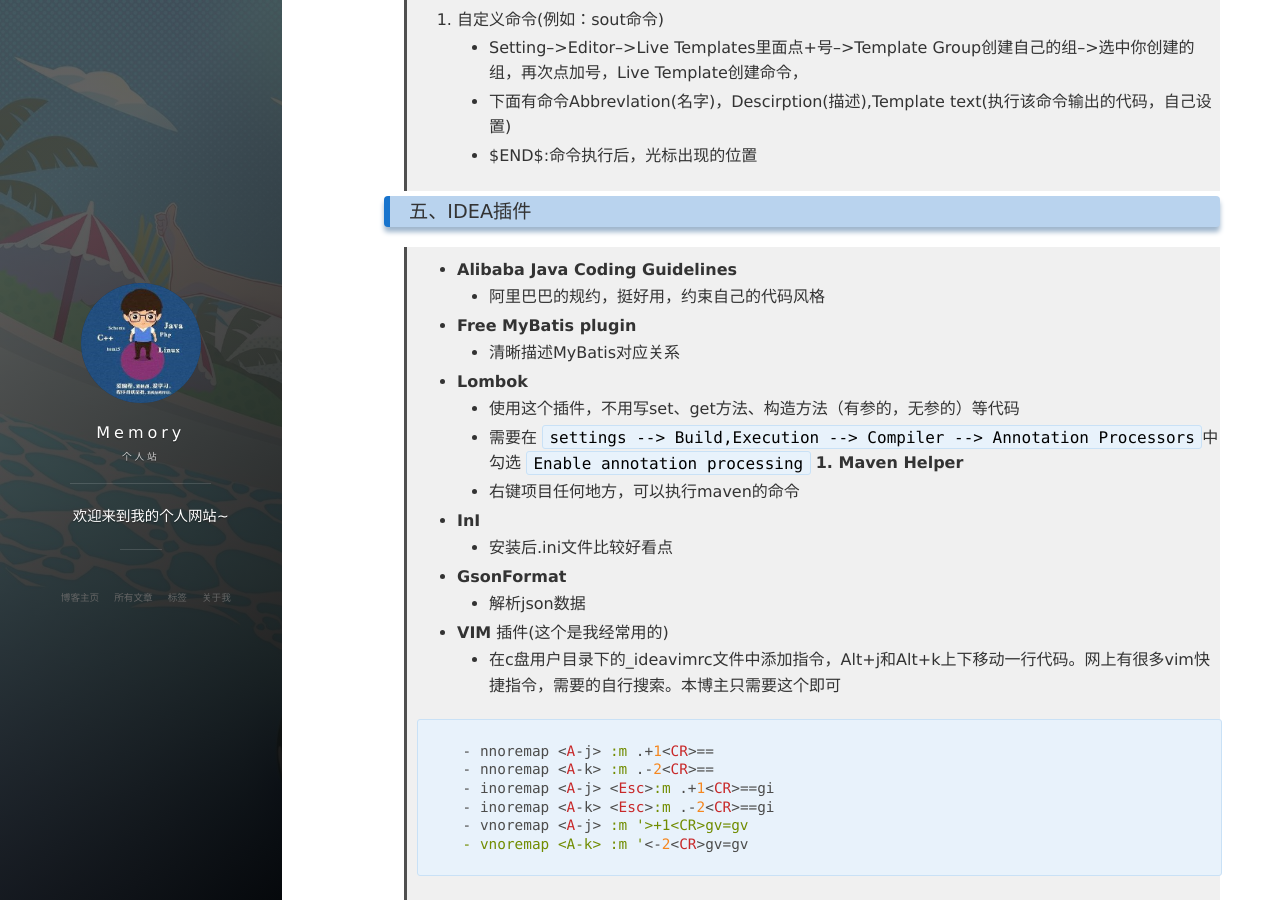
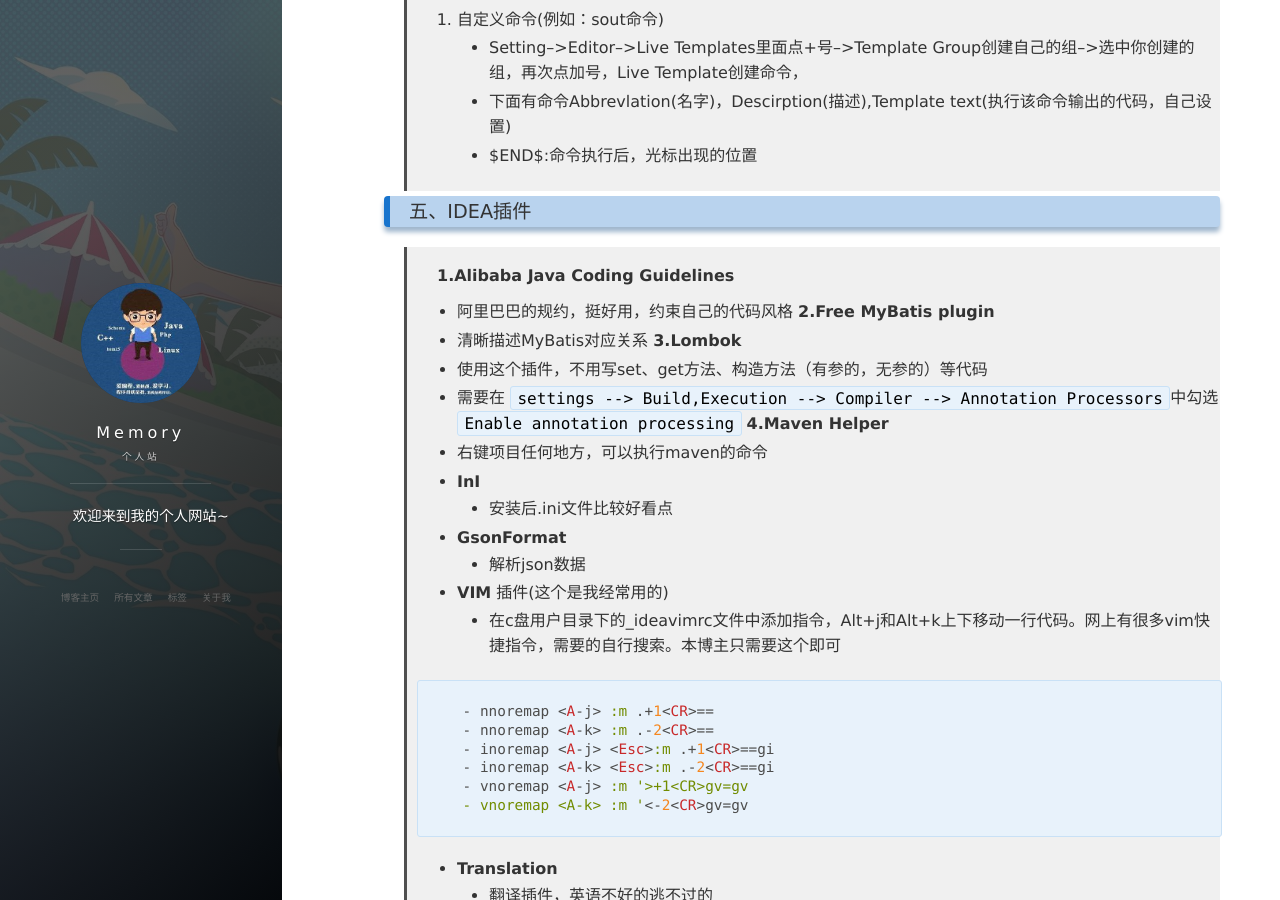
Before and after one commit to dhshenc/dhshenc.github.io, a Jekyll site: the page built from _posts/其他/2020-04-14-IDEA配置.md, in a window 1280 px wide and 900 px high, scrolled down 2099 px. Built offline with Jekyll 4.4.1, drawn with Linux system fonts in a browser that asks for light colours; nearby versions of some CDN libraries; comment, search, counter and statistics services are not loaded.

Commit message:
修改格式

```diff
--- a/_posts/其他/2020-04-14-IDEA配置.md
+++ b/_posts/其他/2020-04-14-IDEA配置.md
@@ -82,14 +82,14 @@ tag: IDEA配置
 
 ### 五、IDEA插件
 
-> * **Alibaba Java Coding Guidelines**
+> **1.Alibaba Java Coding Guidelines**
 >   - 阿里巴巴的规约，挺好用，约束自己的代码风格
-> * **Free MyBatis plugin**
+> **2.Free MyBatis plugin**
 >   - 清晰描述MyBatis对应关系
-> * **Lombok**
+> **3.Lombok**
 >   - 使用这个插件，不用写set、get方法、构造方法（有参的，无参的）等代码
 >   - 需要在 `settings --> Build,Execution --> Compiler --> Annotation Processors`中勾选 `Enable annotation processing`
-> **1. Maven Helper**
+> **4.Maven Helper**
 >   - 右键项目任何地方，可以执行maven的命令
 > * **InI**
 >   - 安装后.ini文件比较好看点
```
